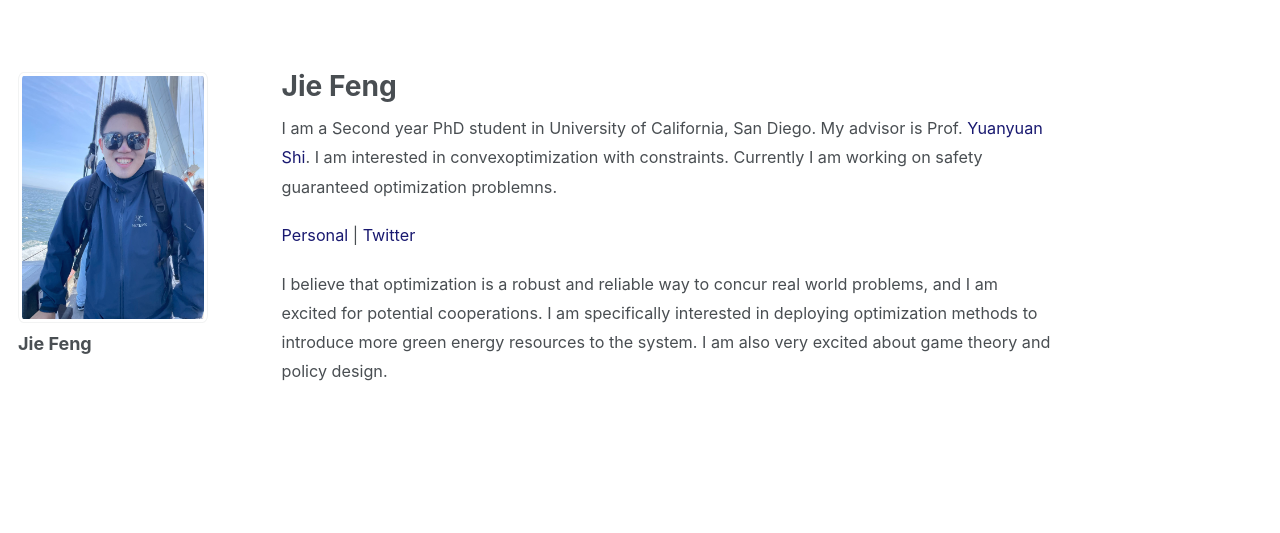
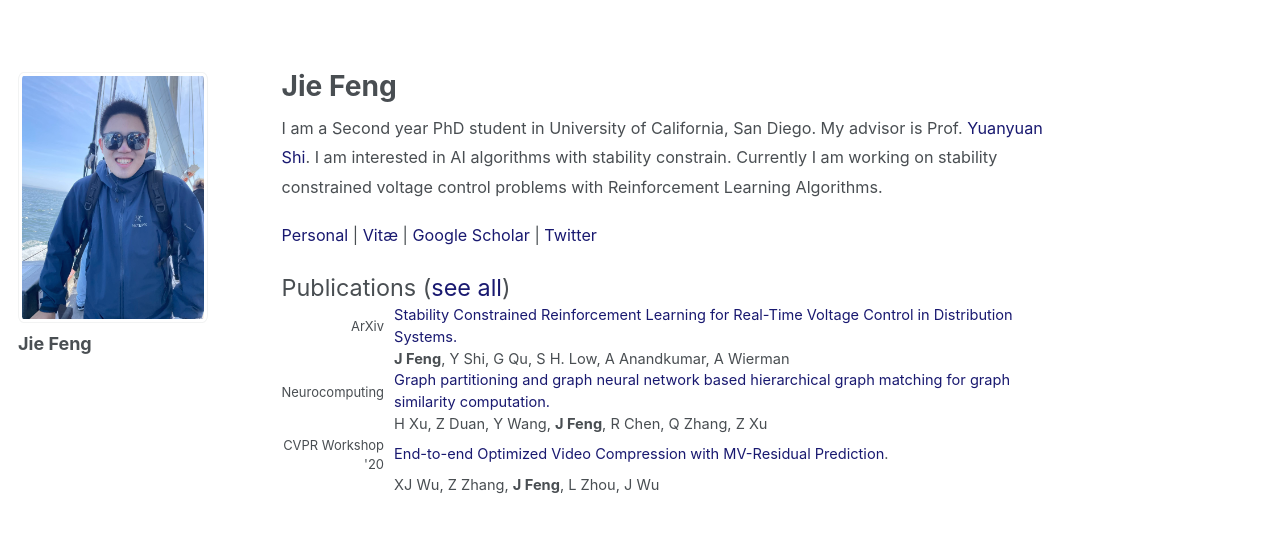
Before and after one commit to JieFeng-cse/JieFeng-cse.github.io, a Jekyll site: the page built from _pages/about.md, in a window 1280 px wide. Shown: the top 533 px of the page. Built offline with Jekyll 4.4.1, drawn with Linux system fonts in a browser that asks for light colours.

Commit message:
update about me

```diff
--- a/_pages/about.md
+++ b/_pages/about.md
@@ -23,20 +23,17 @@ table, th, td {
 <body>
 
 <p style="margin-bottom: 1.2em; line-height: 1.8">
-I am a Second year PhD student in University of California, San Diego. My advisor is Prof. <a href="https://yyshi.eng.ucsd.edu/" style="color:#191970" target="_blank"> Yuanyuan Shi</a>. I am interested in convexoptimization with constraints.
-Currently I am working on safety guaranteed optimization problemns.</p>
+I am a Second year PhD student in University of California, San Diego. My advisor is Prof. <a href="https://yyshi.eng.ucsd.edu/" style="color:#191970" target="_blank"> Yuanyuan Shi</a>. I am interested in AI algorithms with stability constrain.
+Currently I am working on stability constrained voltage control problems with Reinforcement Learning Algorithms.</p>
 
 <p style="margin-bottom: 1.2em; line-height: 1.8">
 <a href="https://jiefeng-cse.github.io/personal/" style="color:#191970" target="_blank">Personal</a>
-<!-- | <a href="https://jiefeng-cse.github.io/files/Jie_resume.pdf" style="color:#191970" target="_blank">Vitæ</a>
-| <a href="https://scholar.google.com/citations?user=izXkblIAAAAJ&hl=en" style="color:#191970" target="_blank">Google Scholar</a>  -->
+| <a href="https://jiefeng-cse.github.io/files/Jie_resume.pdf" style="color:#191970" target="_blank">Vitæ</a>
+| <a href="https://scholar.google.com/citations?user=izXkblIAAAAJ&hl=en" style="color:#191970" target="_blank">Google Scholar</a>
 | <a href="https://twitter.com/jiefengcse" style="color:#191970" target="_blank">Twitter</a>
 </p>
 
-<p style="margin-bottom: 1.2em; line-height: 1.8">
-I believe that optimization is a robust and reliable way to concur real world problems, and I am excited for potential cooperations. I am specifically interested in deploying optimization methods to introduce more green energy resources to the system. I am also very excited about game theory and policy design.</p>
-
-<!-- <span style="font-size:1.3em">Publications (<a href="https://jiefeng-cse.github.io/papers/" style="color:#191970">see all</a>)</span>
+<span style="font-size:1.3em">Publications (<a href="https://jiefeng-cse.github.io/papers/" style="color:#191970">see all</a>)</span>
 <table style="width:100%">
   <tr>
     <td style="width:80px; text-align:right; padding-right:10px; font-size:0.8em"> ArXiv </td>
@@ -64,7 +61,7 @@ I believe that optimization is a robust and reliable way to concur real world pr
     <td>XJ Wu, Z Zhang,  <b>J Feng</b>, L Zhou, J Wu</td>
   </tr>
 
-</table> -->
+</table>
 
 </body>
 </html>
```
Also changed, not shown: _pages/personal.md (+1 -1 lines).
